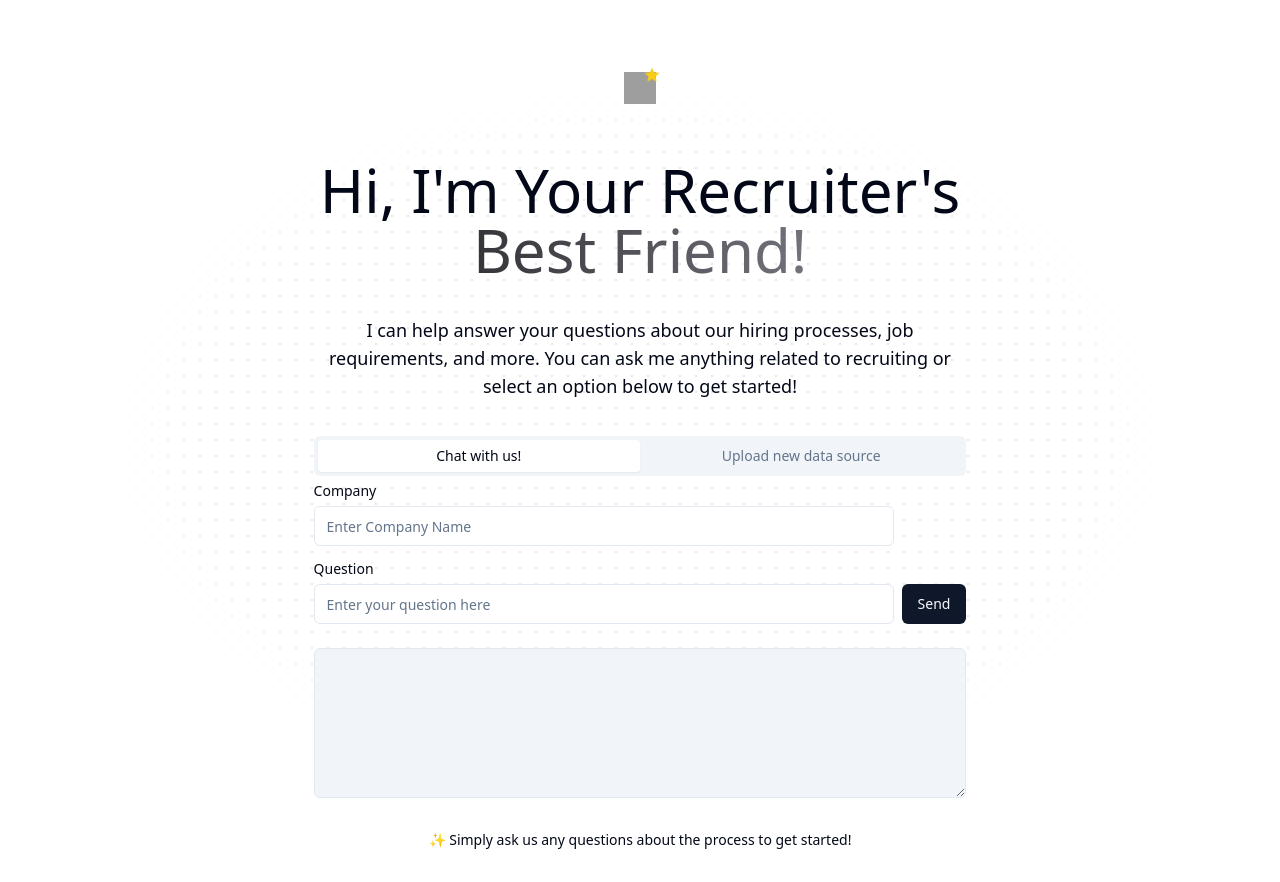
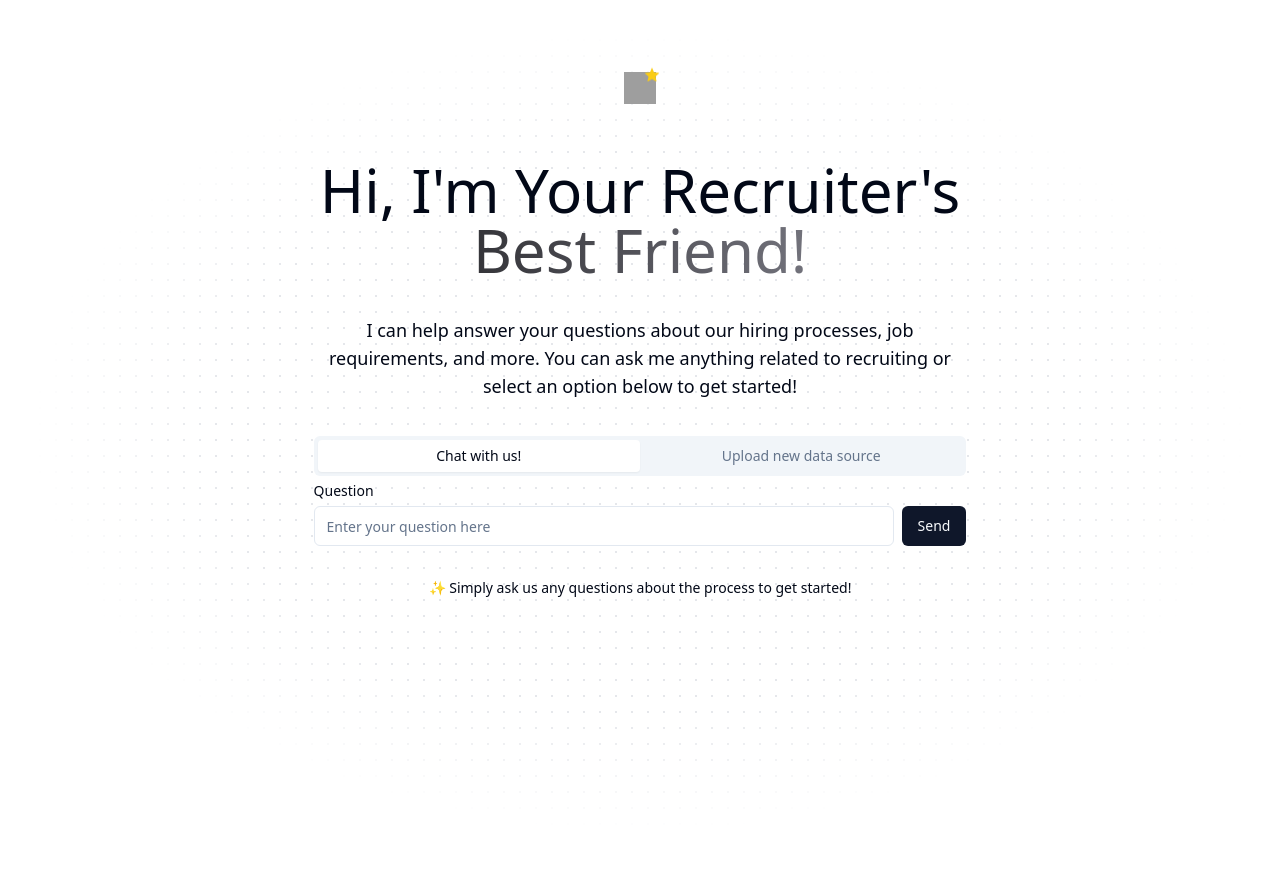
Before and after one commit to msinta/recruiters_best_friend_react, a React (Vite) app: page / in a window 1280 px wide. Built offline with nearby package versions, Linux system fonts and the light colour scheme; grey boxes are pictures that could not be loaded.

Commit message:
Removed company defaulting to Gitlab, Gray area only show upon submitting

```diff
--- a/src/App.tsx
+++ b/src/App.tsx
@@ -19,17 +19,14 @@ function App() {
 
   const [companyError, setCompanyError] = useState(false);
   const [questionError, setQuestionError] = useState(false);
+  const [submitted, setSubmitted] = useState(false)
 
   const handleButtonClick = async () => {
     const queryInput = textInputRef.current.value;
     console.log('Query:', queryInput);
 
-    if (!company ) {
-      setCompanyError(true);
-      return;
-    }
 
-    if(!queryInput){
+    if (!queryInput) {
       setQuestionError(true);
       return;
     }
@@ -37,12 +34,13 @@ function App() {
     setLoading(true);
 
     axios
-      .get(`https://recruiters-best-friend-backend.vercel.app/query/?prompt=${queryInput}&company=${company}`)
+      .get(`https://recruiters-best-friend-backend.vercel.app/query/?prompt=${queryInput}&company=Gitlab`)
       .then((response) => {
         // Handle the response
         console.log(response.data);
         setResponse(response.data.result);
         setLoading(false);
+        setSubmitted(true);
       })
       .catch((error) => {
         // Handle errors
@@ -121,20 +119,6 @@ function App() {
                       <div className="flex flex-col space-y-4">
 
                         <div className="flex flex-col items-start space-y-2">
-                          <Label htmlFor="input">Company</Label>
-                          <div className="flex items-center space-x-2">
-                            <Input
-                              type="text"
-                              placeholder="Enter Company Name"
-                              className="flex-1 lg:min-w-[580px] col-red-500'"
-                              value={company}
-                              onChange={handleCompanyChange}
-                            />
-                          </div>
-                          {companyError && <p className="text-red-500 text-sm">Company name is required</p>}
-                        </div>
-
-                        <div className="flex flex-col items-start space-y-2">
                           <Label htmlFor="input">Question</Label>
                           <div className="flex items-center space-x-2">
                             <Input
@@ -152,12 +136,13 @@ function App() {
 
                         </div>
                       </div>
-                      <Textarea
-                        className="flex w-2/2 rounded-md border border-input  bg-muted px-3 text-sm ring-offset-background placeholder:text-muted-foreground focus-visible:outline-none focus-visible:ring-2 focus-visible:ring-ring focus-visible:ring-offset-2 disabled:cursor-not-allowed disabled:opacity-50 min-h-[150px] py-2"
-                        id="input"
-                        value={response}
-                        readOnly={true}
-                      />{' '}
+                      {submitted &&
+                        <Textarea
+                          className="flex w-3/3 rounded-md border border-input  bg-muted px-3 text-sm ring-offset-background placeholder:text-muted-foreground focus-visible:outline-none focus-visible:ring-2 focus-visible:ring-ring focus-visible:ring-offset-2 disabled:cursor-not-allowed disabled:opacity-50 min-h-[150px] py-2"
+                          id="input"
+                          value={response}
+                          readOnly={true}
+                        />}
                     </div>
                   </div>
                 </TabsContent>
```
